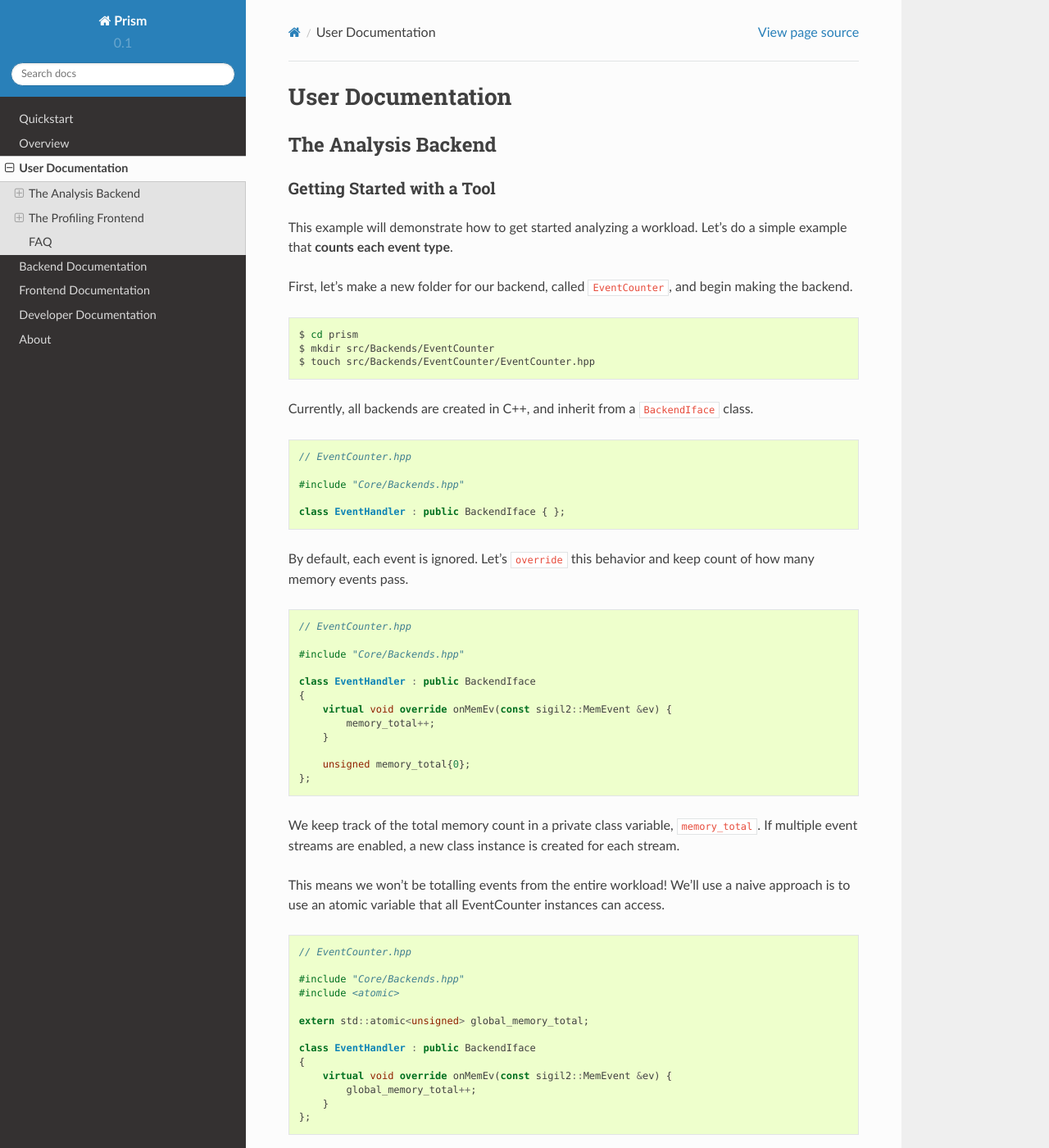
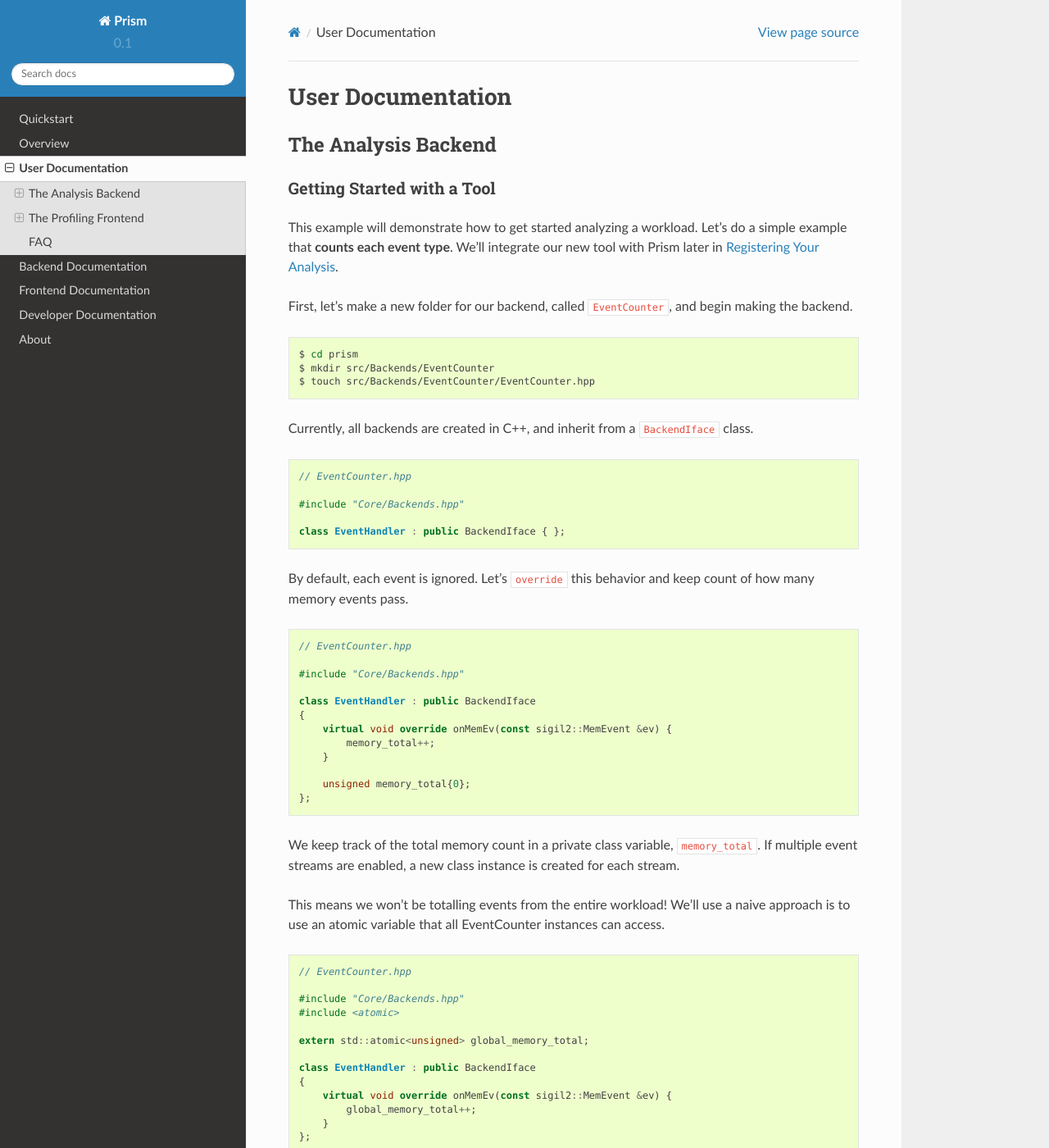
Before and after one commit to VANDAL/prism, a Sphinx documentation site: the page built from docs/source/user-docs.rst, in a window 1280 px wide and 1400 px high. Shown: the whole window at 82% size. Built offline with Sphinx 7.4.7 and the Read the Docs theme 2.0.0, drawn with Linux system fonts in a browser that asks for light colours; formulas are drawn with MathJax 3; some of the changed text lies outside the part shown.

Commit message:
Update backend documentation

```diff
--- a/docs/source/user-docs.rst
+++ b/docs/source/user-docs.rst
@@ -12,6 +12,7 @@ Getting Started with a Tool
 
 This example will demonstrate how to get started analyzing a workload.
 Let's do a simple example that **counts each event type**.
+We'll integrate our new tool with |project| later in :ref:`backendregistration`.
 
 First, let's make a new folder for our backend, called ``EventCounter``,
 and begin making the backend.
@@ -98,7 +97,7 @@ We'll integrate these with |project| in :ref:`backendregistration`.
    // EventCounter.hpp
 
    #ifndef EVENTCOUNTER_H
-   #define  EVENTCOUNTER_H
+   #define EVENTCOUNTER_H
 
    #include "Core/Backends.hpp"
    #include <atomic>
```
Also changed, not shown: other parts of docs/source/user-docs.rst (+0 -2 lines).
